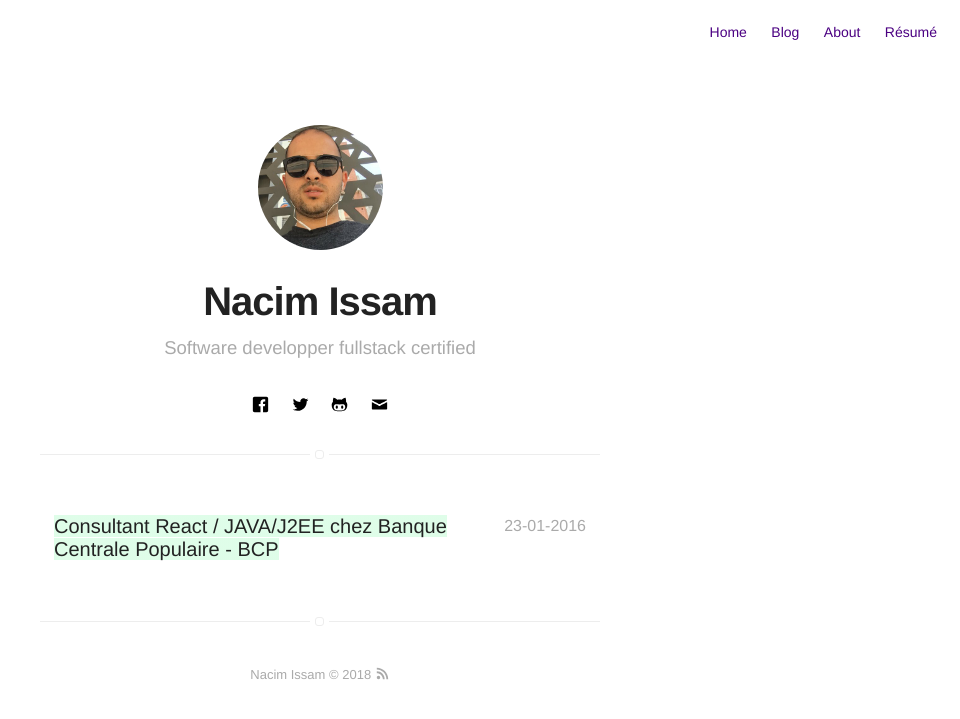
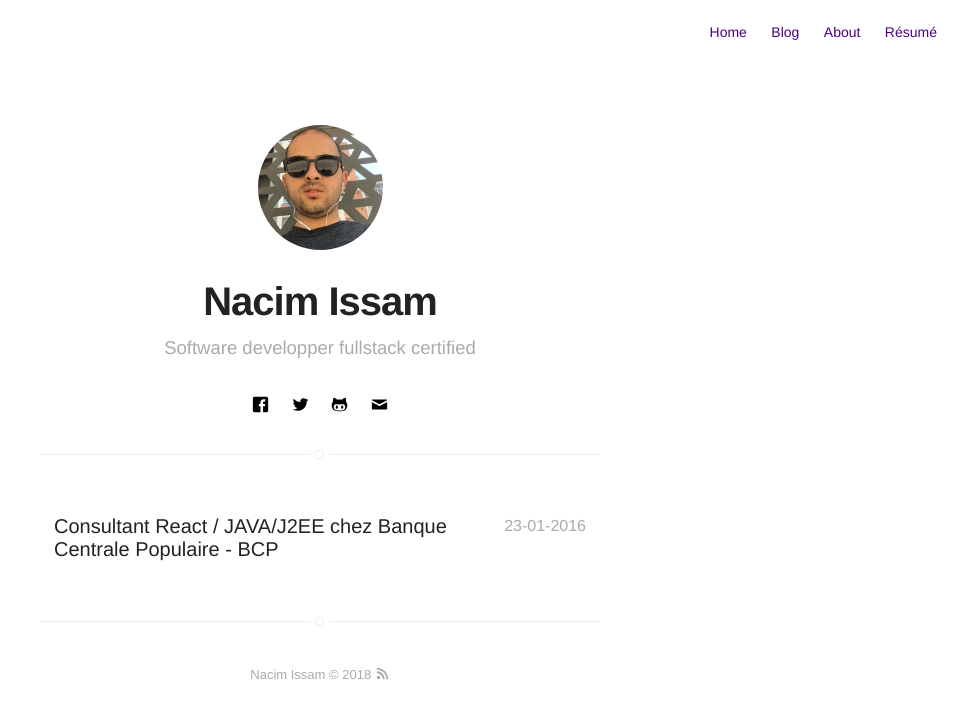
Before and after one commit to issamnacim/issamnacim.github.io, a Jekyll site: the page built from projects.html, in a window 1280 px wide. Shown: the top 719 px of the page, without its empty margins (320-1280 px from the left). Built offline with Jekyll 4.4.1, drawn with Linux system fonts in a browser that asks for light colours.

Commit message:
Update projects.html

```diff
--- a/projects.html
+++ b/projects.html
@@ -4,7 +4,7 @@ title: Projects
 ---
 <section class="list">
 
-            <div class="item star">
+            <div class="item">
                 <a class="url" >
                     <aside>
                         <time datetime="23-01-2016">23-01-2016</time>
```
